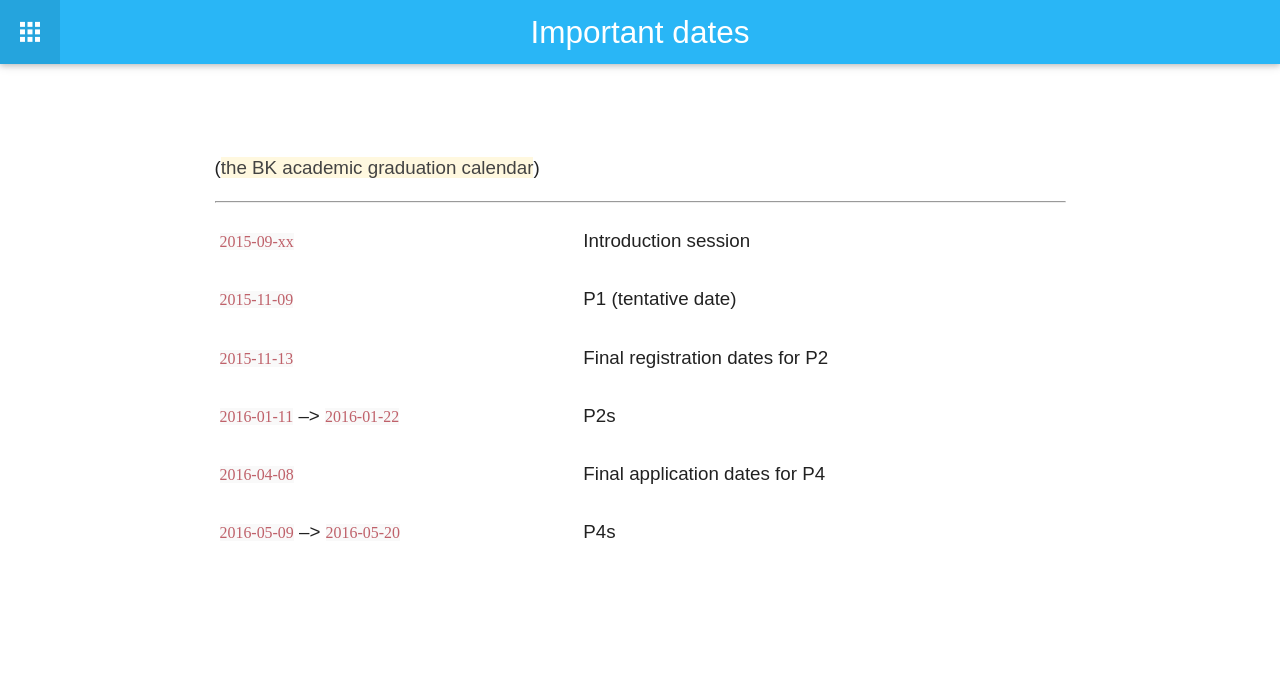
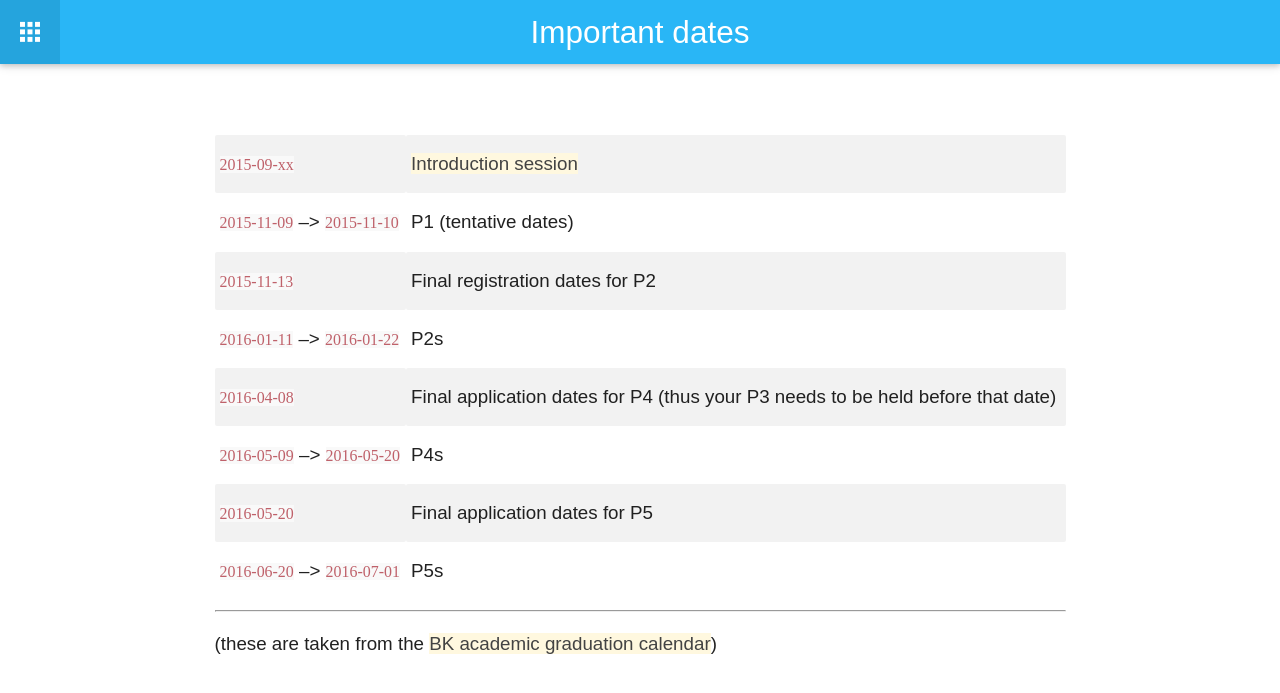
Before and after one commit to tudelft3d/geo2020, a Jekyll site: the page built from dates/index.md, in a window 1280 px wide. Shown: the top 693 px of the page. Built offline with Jekyll 4.4.1, drawn with Linux system fonts in a browser that asks for light colours; nearby versions of some CDN libraries.

Commit message:
fixed dates + potential topics

```diff
--- a/dates/index.md
+++ b/dates/index.md
@@ -5,14 +5,18 @@ permalink: /dates/
 ---
 
 
-([the BK academic graduation calendar](http://studenten.tudelft.nl/fileadmin/Files/studentenportal/os/BKspecifiek/Afstudeerkalender_2015-2016.pdf))
+
+
+| `2015-09-xx`                  | [Introduction session]({{ "/introsession/" | prepend: site.baseurl }}) |
+| `2015-11-09` --> `2015-11-10` | P1 (tentative dates)  |
+| `2015-11-13`                  | Final registration dates for P2 |
+| `2016-01-11` --> `2016-01-22` | P2s |
+| `2016-04-08`                  | Final application dates for P4 (thus your P3 needs to be held before that date) |
+| `2016-05-09` --> `2016-05-20` | P4s |
+| `2016-05-20`                  | Final application dates for P5 |
+| `2016-06-20` --> `2016-07-01` | P5s |
+{: class="striped"}
 
 - - -
 
-|:-------------|:----------|
-| `2015-09-xx` | Introduction session |
-| `2015-11-09` | P1 (tentative date)  |
-| `2015-11-13` | Final registration dates for P2 |
-| `2016-01-11` --> `2016-01-22` | P2s |
-| `2016-04-08` | Final application dates for P4 |
-| `2016-05-09` --> `2016-05-20` | P4s |
+(these are taken from the [BK academic graduation calendar](http://studenten.tudelft.nl/fileadmin/Files/studentenportal/os/BKspecifiek/Afstudeerkalender_2015-2016.pdf))
```
Also changed, not shown: introsession/index.md (+1 -1 lines), potentialtopics/index.md (+3 -7 lines).
